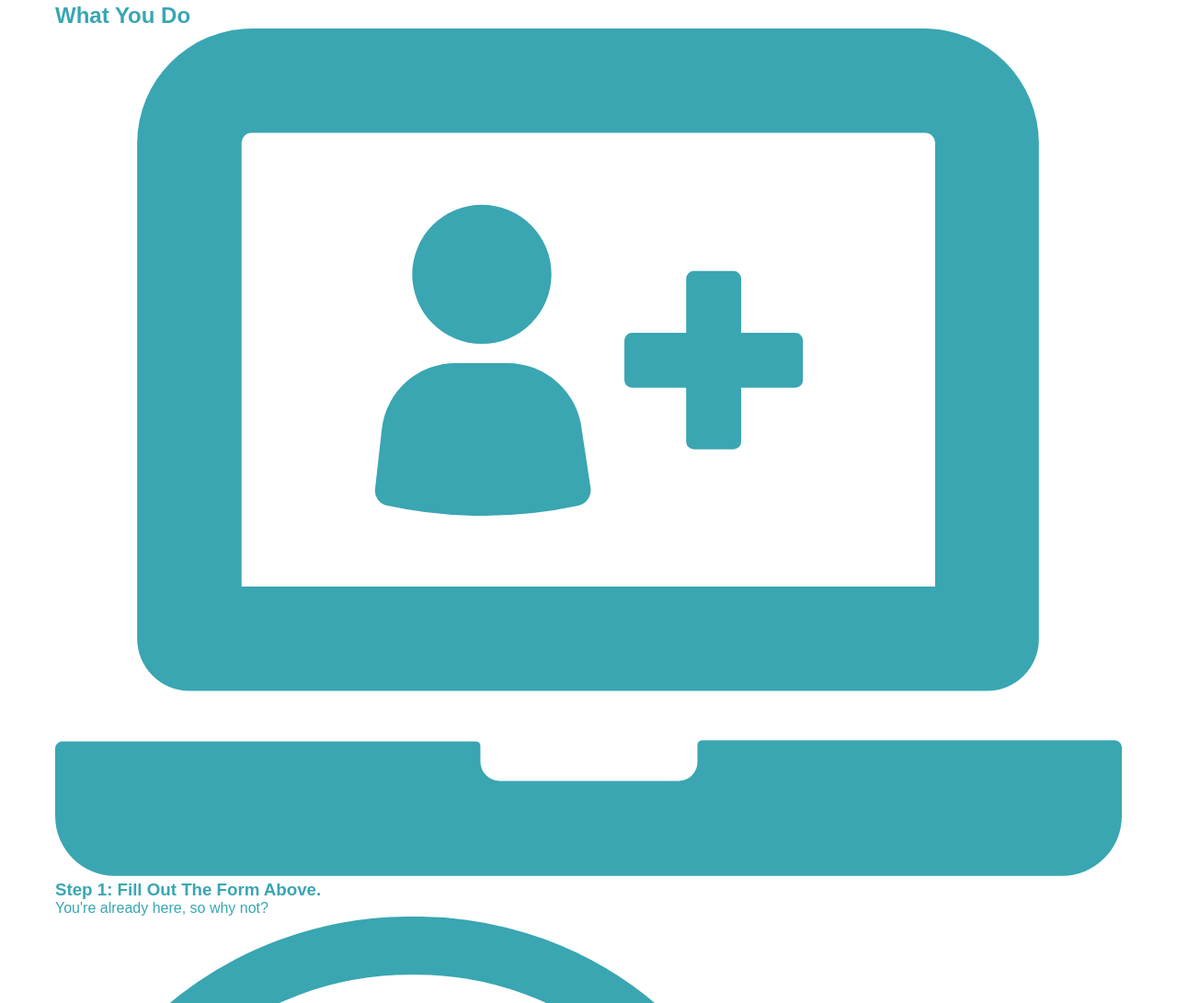
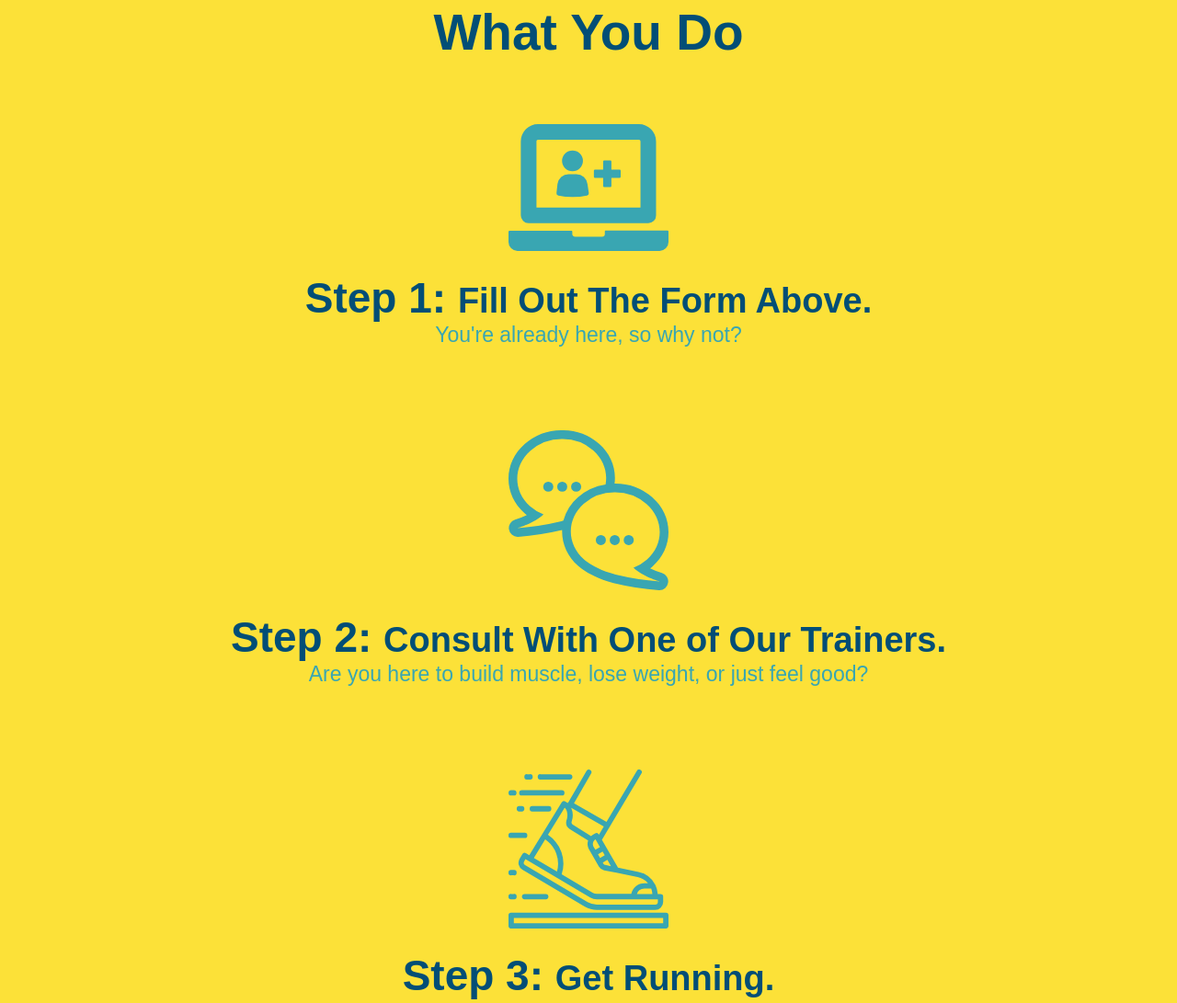
Before and after one commit to jadenrobison8/run-buddy, a plain HTML site: page index.html in a window 1280 px wide. Shown: the part 1117-2208 px from the top of the page at 92% size. Drawn offline with Linux system fonts and the light colour scheme.

Commit message:
style what you do section

```diff
--- a/assets/css/style.css
+++ b/assets/css/style.css
@@ -127,16 +127,6 @@ section {
     text-align: center;
 }
 
-.intro h2{
-    font-size: 55px;
-    color: #024e76;
-    margin-bottom: 35px;
-    padding: 0 100px 20px 100px;
-    border-bottom: 3px solid;
-    border-color: #fce138;
-    display: inline-block;
-}
-
 .intro p{
     line-height: 1.7;
     color: #39a6b2;
@@ -144,3 +134,49 @@ section {
     font-size: 20px;
     margin: 0 auto;
 }
+
+.steps {
+    text-align: center;
+    background: #fce138;
+}
+
+.section-title {
+    font-size: 55px;
+    color: #024e76;
+    margin-bottom: 35px;
+    padding: 0 100px 20px 100px;
+    display: inline-block;
+    border-bottom: 3px solid;
+}
+
+.primary-border{
+    border-color: #fce138;
+}
+
+.secondary-border {
+    border-color: #39a6b2;
+}
+
+.steps div {
+    margin-bottom: 80px;
+}
+
+.steps img {
+    width: 15%;
+    margin: 10px 0;
+}
+
+.steps h3 {
+    color: #024e76;
+    font-size: 46px;
+    margin-top: 10px;
+}
+
+.steps p {
+    color: #39a6b2;
+    font-size: 23px;
+}
+
+.steps span {
+    font-size: 38px;
+}
--- a/index.html
+++ b/index.html
@@ -71,38 +71,38 @@
 
         <!-- "what we do" section -->
         <section id="what-we-do" class="intro">
-            <h2> What We Do</h2>
+            <h2 class="section-title primary-border"> What We Do</h2>
             <P>
                 butcher selfies chambray shabby chic gentrify readymade yr Echo Park XOXO Tumblr normcore Banksy direct trade Blue Bottle chillwave you probably havent heard of them single-origin coffee Vice fanny pack fixie Odd Future Austin fingerstache pickled twee synth Wes Anderson Thundercats viral bitters flannel meggings narwhal Marfa Schlitz sustainable Intelligentsia umami deep v craft
             </P>
         </section>
 
         <!-- "what you do" section-->
-        <section id="what-you-do">
-            <h2> What You Do</h2>
+        <section id="what-you-do" class="steps">
+            <h2 class="section-title primary-border"> What You Do</h2>
 
             <div>
                 <!-- insert img element-->
                 <img src="./assets/images/01-04-svgs/step-1.svg" alt="" />
-                <h3>Step 1: Fill Out The Form Above.</h3>
+                <h3>Step 1: <span> Fill Out The Form Above.</span></h3>
                 <p>You're already here, so why not?</p>
             </div>
 
             <div>
                 <img src="./assets/images/01-04-svgs/step-2.svg" alt="" />
-                <h3>Step 2: Consult With One of Our Trainers.</h3>
+                <h3>Step 2: <span>Consult With One of Our Trainers.</span></h3>
                 <p>Are you here to build muscle, lose weight, or just feel good?</p>
             </div>
 
             <div>
                 <img src="./assets/images/01-04-svgs/step-3.svg" alt="" />
-                <h3>Step 3: Get Running.</h3>
+                <h3>Step 3: <span>Get Running.</span></h3>
                 <p>Hit the ground running(literally) once your trainer lays out your plan.</p>
             </div>
 
             <div>
                 <img src="./assets/images/01-04-svgs/step-4.svg" alt="" />
-                <h3>Step 4: See Results.</h3>
+                <h3>Step 4: <span>See Results.</span></h3>
                 <p>Bi-weekly checkins with your trainer will keep you focused</p>
             </div>
 
```
